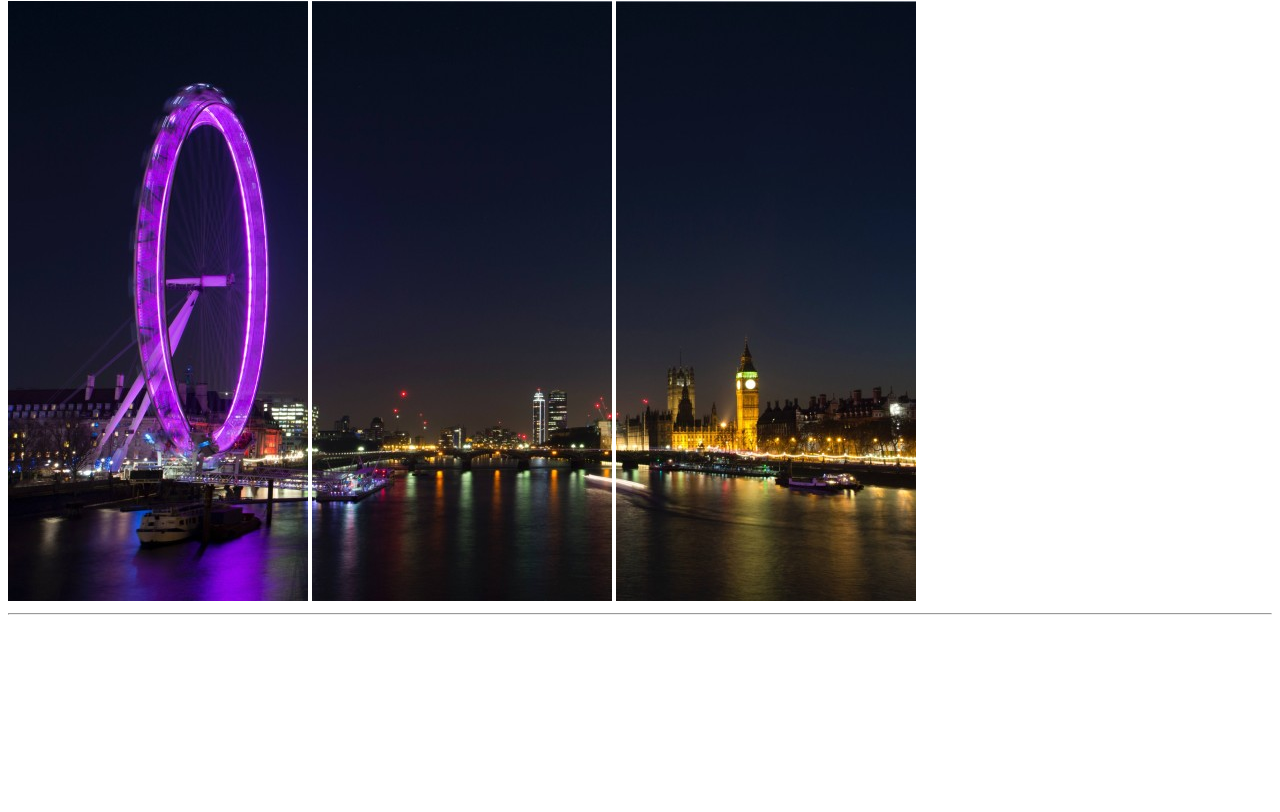
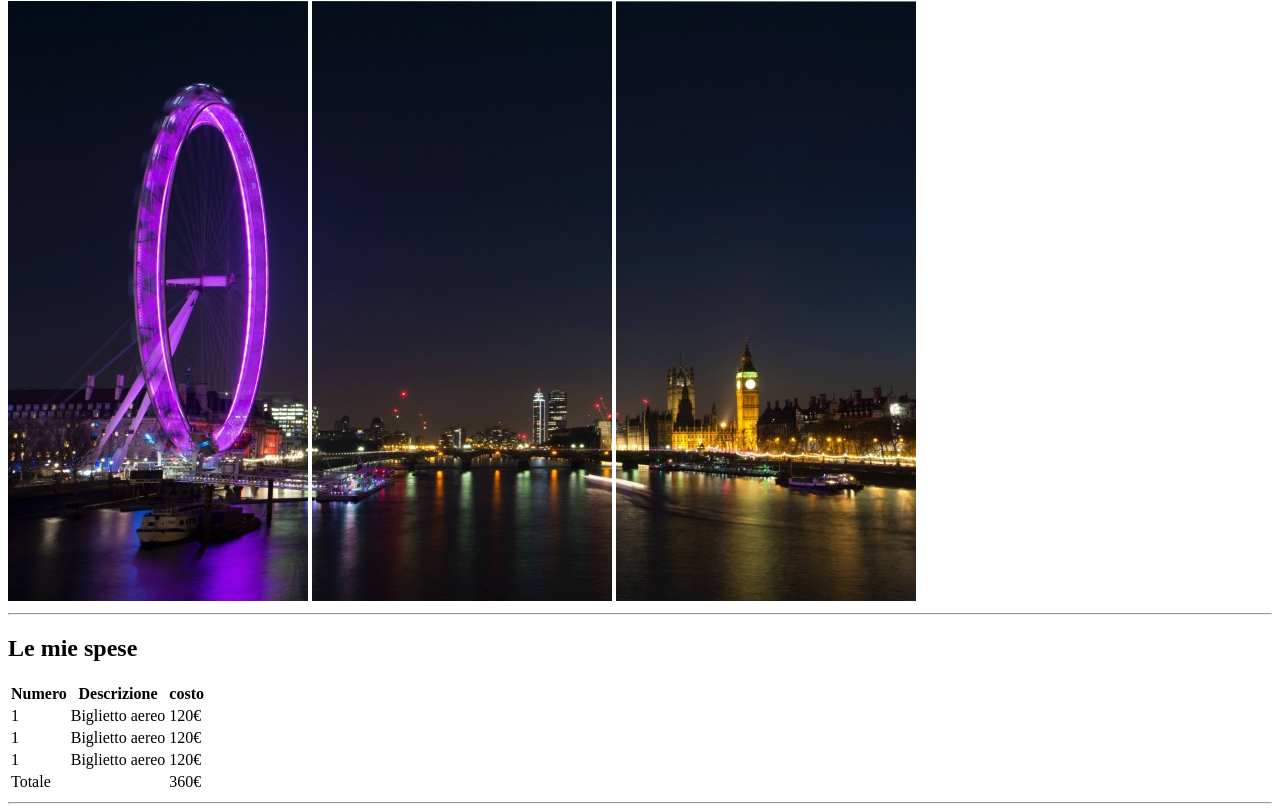
Before and after one commit to GioelScardigno/html-london-trip, a plain HTML site: page index.html in a window 1280 px wide. Shown: the part 79-891 px from the top of the page. Before the commit the page ends 800 px from the top, so only its background shows below. Drawn offline with Linux system fonts and the light colour scheme.

Commit message:
feat: cost_table_section

```diff
--- a/index.html
+++ b/index.html
@@ -23,7 +23,56 @@
 <!-- main -->
     <main>
 
+        <!-- cost_table_title -->
+         <h2>Le mie spese</h2>
+
+        <!-- cost_table -->
+         <table>
+            <!-- table_head -->
+            <thead>
+                <tr>
+                    <th>Numero</th>
+                    <th>Descrizione</th>
+                    <th>costo</th>
+            </thead>
+            <!-- end_table_head -->
+
+            <!-- table_body -->
+            <tbody>
+                <tr>
+                    <td>1</td>
+                    <td>Biglietto aereo</td>
+                    <td>120€</td>
+                </tr>
+
+                <tr>
+                    <td>1</td>
+                    <td>Biglietto aereo</td>
+                    <td>120€</td>
+                </tr>
+
+                <tr>
+                    <td>1</td>
+                    <td>Biglietto aereo</td>
+                    <td>120€</td>
+                </tr>
+            </tbody>
+            <!-- end_table_body -->
+
+            <!-- table_foot -->
+            <tfoot>
+                <tr>
+                    <td colspan="2">Totale</td>
+                    <td>360€</td>
+                </tr>
+            </tfoot>
+            <!-- end_table_foot -->
+         </table>
+         <!-- end_cost_table -->
+
+         <hr>
     </main>
+    <!-- end_main -->
 
     <footer></footer>
 </body>
```
